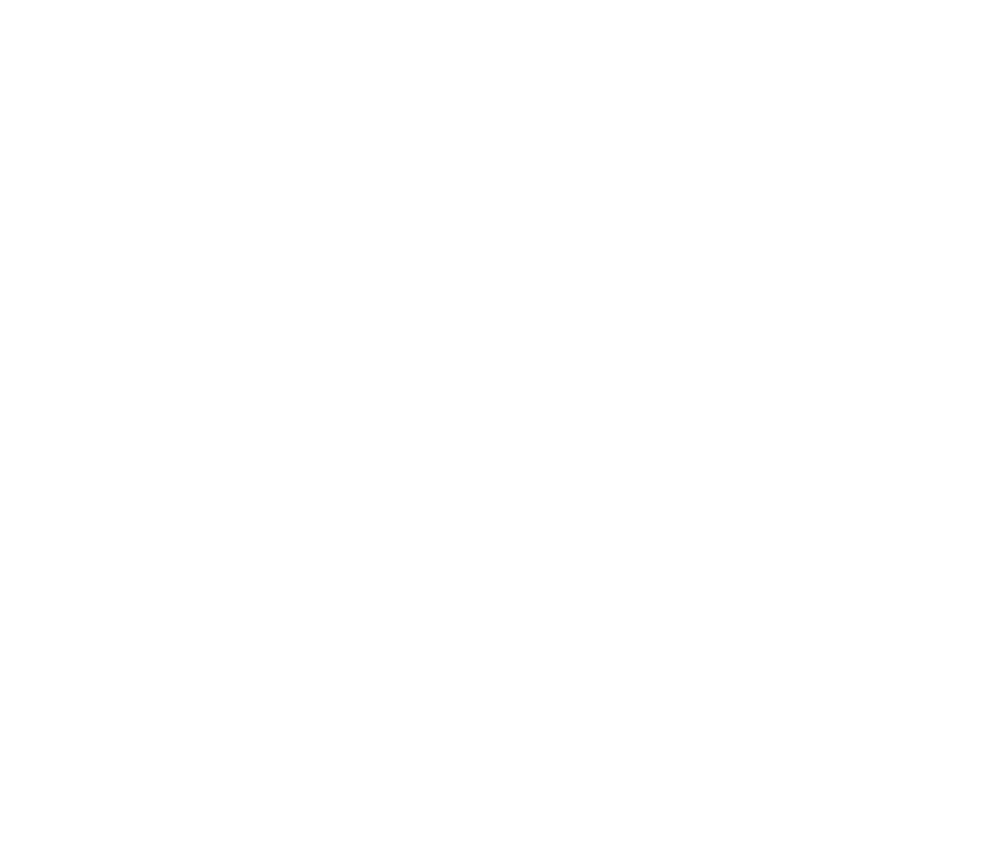
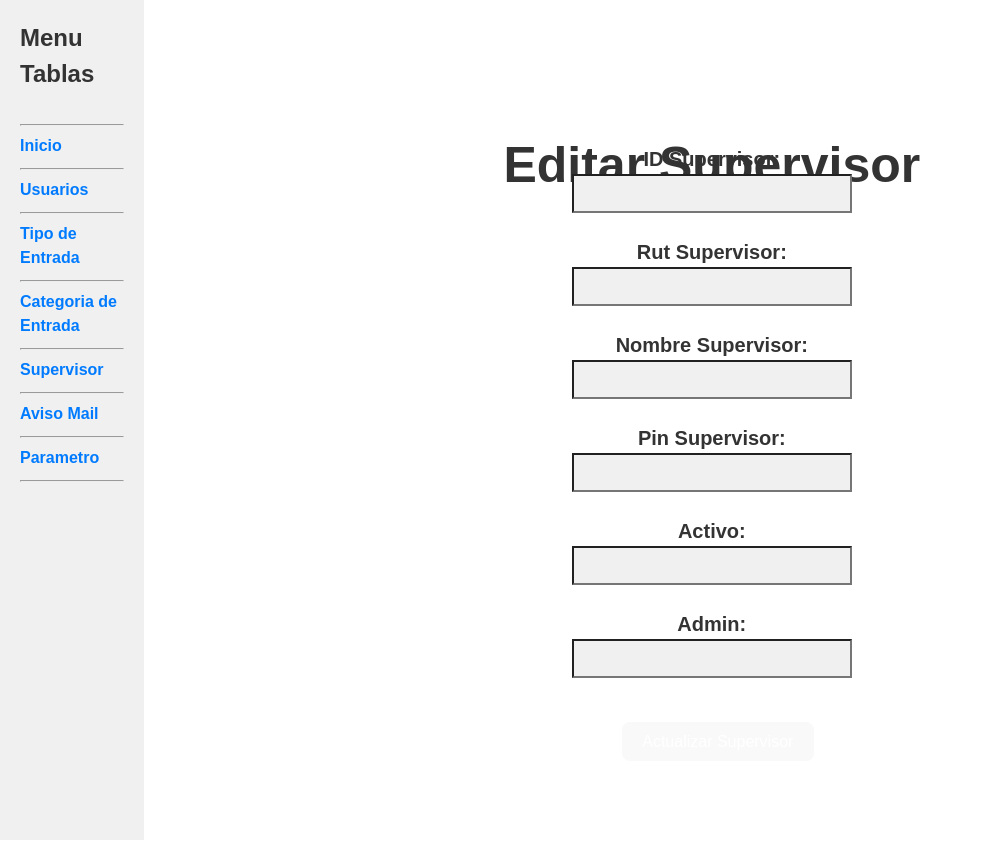
Before and after one commit to nicolo404/front-practico-MDS, a React (Vite) app: page /tbl_supervisor/editar-supervisor/1 in a window 1280 px wide. Before the commit this address had no page. Shown: the whole page, without its empty margins (0-983 px from the left). Before the commit the page ends 800 px from the top, so only its background shows below. Built offline with nearby package versions, Linux system fonts and the light colour scheme; no server answers.

Commit message:
visualizacion update supervisor

```diff
--- a/src/Aplicacion.jsx
+++ b/src/Aplicacion.jsx
@@ -7,6 +7,7 @@ import Tabla_tipoEntrada from "./tipo_entrada/Tabla_tipoEntrada"
 import Tabla_categoriaEntrada from "./categoria_entrada/Tabla_categoriaEntrada"
 import Tabla_supervisor from "./supervisor/Tabla_supervisor"
 import Crear_supervisor from "./supervisor/Crear_supervisor"
+import Update_supervisor from "./supervisor/Update_supervisor"
 import Tabla_avisomail from "./avisomail/Tabla_avisomail"
 import Tabla_parametro from "./parametro/Tabla_parametro"
 
@@ -22,6 +23,7 @@ function Aplicacion() {
         <Route path="tbl_categoriaentrada" element={ <Tabla_categoriaEntrada/> } />
         <Route path="tbl_supervisor" element={ <Tabla_supervisor/> } />
         <Route path="tbl_supervisor/crear-supervisor" element={ <Crear_supervisor/> } />
+        <Route path="tbl_supervisor/editar-supervisor/:id" element={ <Update_supervisor/> } />
         <Route path="tbl_avisomail" element={ <Tabla_avisomail/> } />
         <Route path="tbl_parametro" element={ <Tabla_parametro/> } />
       </Routes>
--- a/src/supervisor/Tabla_supervisor.jsx
+++ b/src/supervisor/Tabla_supervisor.jsx
@@ -77,7 +77,7 @@ const Tabla_supervisor = () => {
                 <td>{supervisor.i_activo}</td>
                 <td>{supervisor.i_admin}</td>
                 <td>
-                    <button><Link to={`editar-usuario/${supervisor.i_idsupervisor}`}>Editar</Link></button>
+                    <button><Link to={`editar-supervisor/${supervisor.i_idsupervisor}`}>Editar</Link></button>
                     <button onClick={() => CambiarEstado(supervisor.i_idsupervisor)}>Cambiar Estado</button>
                     <button onClick={() => Eliminar(supervisor.i_idsupervisor)}>Borrar</button>
                 </td>
--- /dev/null
+++ b/src/supervisor/Update_supervisor.jsx
@@ -0,0 +1,86 @@
+import React from "react";
+import { useParams } from "react-router-dom";
+import Main from "../components/Menu";
+import { put_tbl_supervisor, get_tbl_supervisorById } from "../services/tbl_supervisor";
+import Swal from "sweetalert2";
+import "../App.css"
+
+const Update_supervisor = () => {
+    const { id } = useParams();
+    const [supervisor, setSupervisor] = React.useState({
+        i_idsupervisor: "",
+        s_rutsupervisor: "",
+        s_nombresupervisor: "",
+        i_pinsupervisor: "",
+        i_activo: "",
+        i_admin: ""
+    });
+
+    React.useEffect(() => {
+        get_tbl_supervisorById(id).then((response) => {
+        setSupervisor(response);
+        console.log(response)
+        });
+    }, [id]);
+    const handleChange = (e) => {
+        setSupervisor({
+        ...supervisor,
+        [e.target.name]: e.target.value,
+        });
+    };
+
+    const handleSubmit = (e) => {
+        e.preventDefault();
+        put_tbl_supervisor(id, supervisor).then(() => {
+        Swal.fire("Supervisor Actualizado!", "Tu supervisor ha sido actualizado.", "success");
+        setTimeout(() => {
+            window.location.href = "/tbl_supervisor";
+        }, 1050);
+        });
+    };
+
+    if (!supervisor) return null;
+    return (
+        <div className="main">
+        <Main></Main>
+        <div className="contenido-crear-usuario">
+        <h1 className="titulo-crear-update">Editar Supervisor</h1>
+        <form onSubmit={handleSubmit} className="form-new-update-user ">
+            <label>
+            ID Supervisor:
+            </label>
+            <input type="text" name="i_idsupervisor" value={supervisor.i_idsupervisor} onChange={handleChange} className="input-new-update-user"/>
+            <br />
+            <label>
+            Rut Supervisor:
+            </label>
+            <input type="text" name="s_rutsupervisor" value={supervisor.s_rutsupervisor} onChange={handleChange} className="input-new-update-user"/>
+            <br />
+            <label>
+            Nombre Supervisor:
+            </label>
+            <input type="text" name="s_nombresupervisor" value={supervisor.s_nombresupervisor} onChange={handleChange} className="input-new-update-user"/>
+            <br />
+            <label>
+            Pin Supervisor:
+            </label>
+            <input type="text" name="i_pinsupervisor" value={supervisor.i_pinsupervisor} onChange={handleChange} className="input-new-update-user"/>
+            <br />
+            <label>
+            Activo:
+            </label>
+            <input type="text" name="i_activo" value={supervisor.i_activo} onChange = {handleChange} className="input-new-update-user"/>
+            <br />
+            <label>
+            Admin:
+            </label>
+            <input type="text" name="i_admin" value={supervisor.i_admin} onChange={handleChange} className="input-new-update-user"/>
+            <br />
+            <button type="submit">Actualizar Supervisor</button>
+        </form>
+        </div>
+        </div>
+    );
+}
+
+export default Update_supervisor;
```
